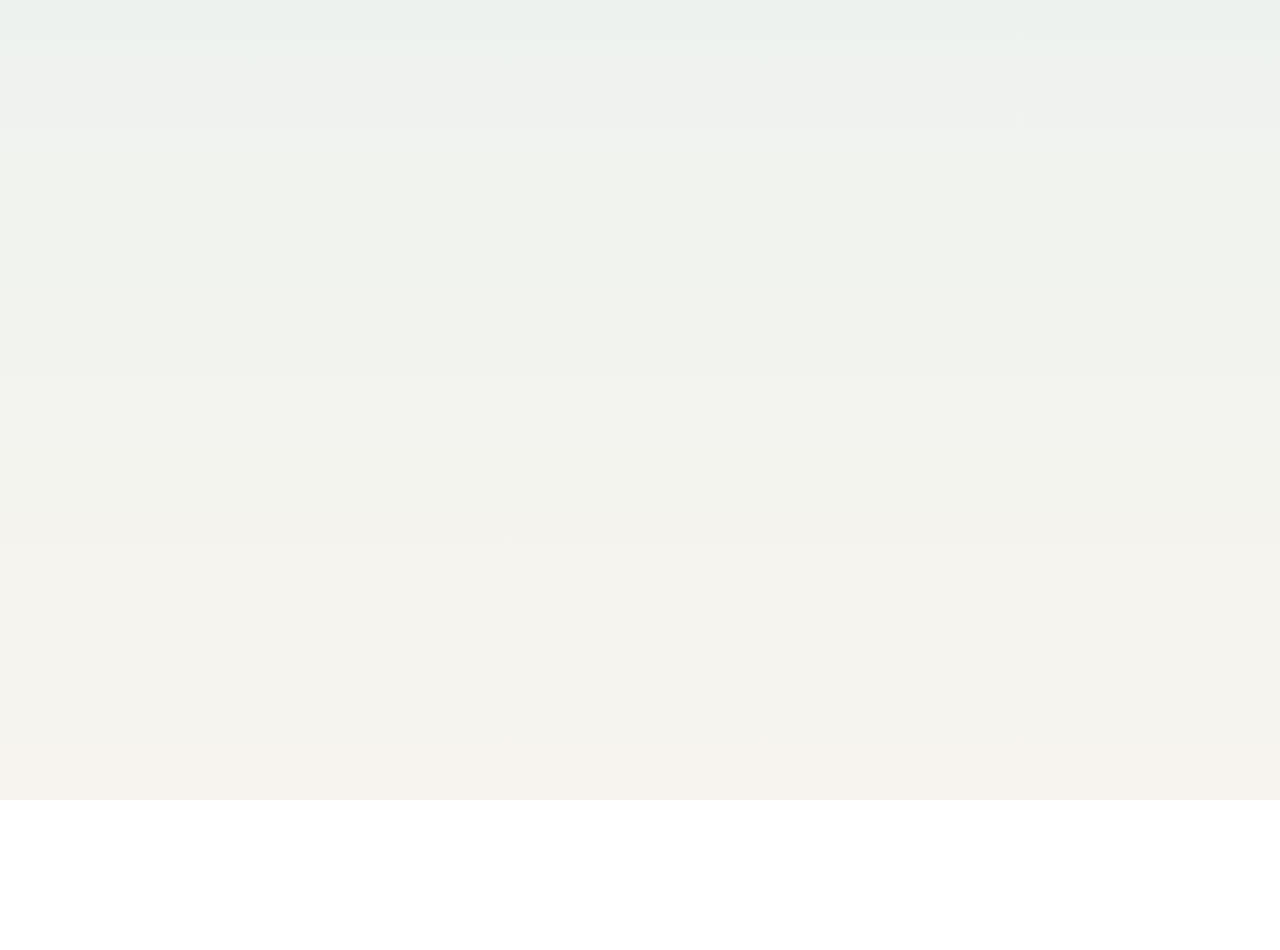
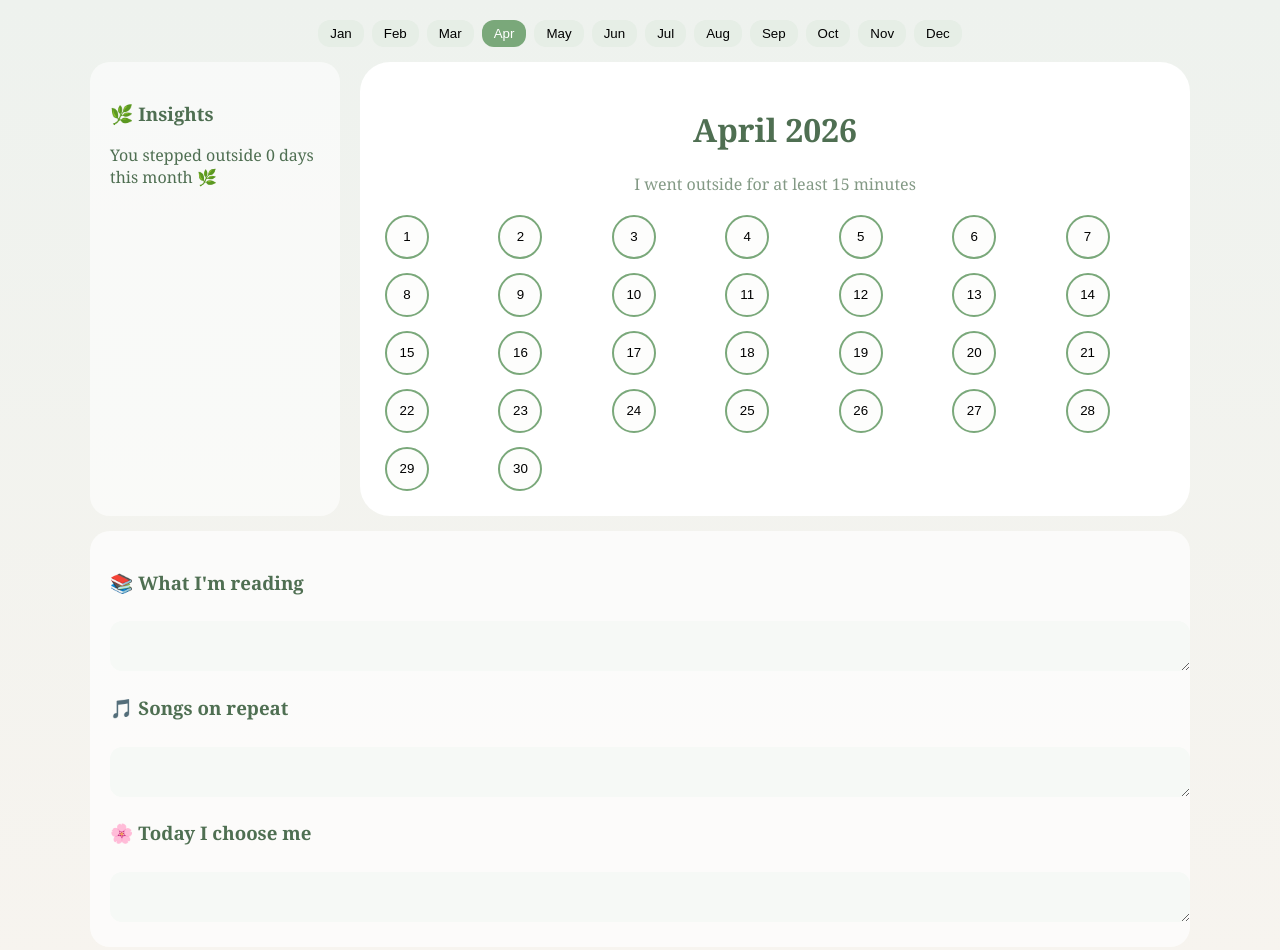
Before and after one commit to allysonschmidt24-alt/self-care.html, a plain HTML site: page index.html in a window 1280 px wide. Before the commit the page ends 800 px from the top, so only its background shows below. Drawn offline with Linux system fonts and the light colour scheme.

Commit message:
Update index.html

```diff
--- a/index.html
+++ b/index.html
@@ -1,3 +1,9 @@
+<!DOCTYPE html>
+<html>
+<head>
+<meta name="viewport" content="width=device-width, initial-scale=1.0">
+<title>Outside Time 🌿</title>
+
 <style>
 body {
   margin: 0;
@@ -11,6 +17,32 @@ body {
   max-width: 1100px;
   margin: auto;
   padding: 20px;
+}
+
+/* tabs */
+.tabs {
+  display: flex;
+  flex-wrap: wrap;
+  gap: 8px;
+  justify-content: center;
+  margin-bottom: 15px;
+}
+
+.tab {
+  padding: 6px 12px;
+  border-radius: 12px;
+  border: none;
+  background: #e6eee6;
+  cursor: pointer;
+}
+
+.tab.active {
+  background: #7aa87a;
+  color: white;
+}
+
+/* main layout */
+.main {
   display: grid;
   grid-template-columns: 250px 1fr;
   gap: 20px;
@@ -19,48 +51,23 @@ body {
 /* side panel */
 .side {
   background: rgba(255,255,255,0.6);
-  backdrop-filter: blur(10px);
   border-radius: 20px;
   padding: 20px;
-  box-shadow: 0 10px 25px rgba(0,0,0,0.05);
 }
 
-/* main card */
+/* card */
 .card {
-  background: #ffffff;
+  background: white;
   border-radius: 30px;
   padding: 25px;
-  position: relative;
-  overflow: hidden;
-  box-shadow: 0 15px 40px rgba(0,0,0,0.08);
 }
 
-/* cozy window effect */
-.card::before {
-  content: "";
-  position: absolute;
-  top: 20px;
-  left: 50%;
-  transform: translateX(-50%);
-  width: 70%;
-  height: 120px;
-  background: radial-gradient(circle at center, #e8f0ea, transparent);
-  border-radius: 20px;
-  opacity: 0.6;
+h1 {
+  text-align: center;
 }
 
-/* title */
-h1 {
-  text-align: center;
-  letter-spacing: 3px;
-  font-size: 28px;
-  margin-bottom: 10px;
-}
-
-/* subtitle */
 .subtitle {
   text-align: center;
-  font-size: 14px;
   opacity: 0.7;
 }
 
@@ -72,7 +79,6 @@ h1 {
   margin-top: 20px;
 }
 
-/* circles */
 .day {
   width: 44px;
   height: 44px;
@@ -80,64 +86,21 @@ h1 {
   border: 2px solid #7aa87a;
   background: #fdfdfc;
   cursor: pointer;
-  transition: all 0.25s ease;
-  position: relative;
 }
 
-/* hover softness */
-.day:hover {
-  transform: scale(1.08);
-  box-shadow: 0 4px 12px rgba(122,168,122,0.2);
-}
-
-/* checked state */
 .day.checked {
   background: #7aa87a;
-  transform: scale(1.12);
-  box-shadow: 0 0 20px rgba(122,168,122,0.5);
-}
-
-/* glow */
-.day.checked::before {
-  content: "";
-  position: absolute;
-  inset: -6px;
-  border-radius: 50%;
-  background: radial-gradient(circle, rgba(122,168,122,0.3), transparent);
-  animation: glow 0.6s ease;
-}
-
-@keyframes glow {
-  from { opacity: 0; }
-  to { opacity: 1; }
-}
-
-/* sparkle particles */
-.sparkle {
-  position: absolute;
-  width: 6px;
-  height: 6px;
-  background: #dfe9df;
-  border-radius: 50%;
-  animation: float 6s infinite;
-}
-
-@keyframes float {
-  0% { transform: translateY(0); opacity:0; }
-  50% { opacity:1; }
-  100% { transform: translateY(-80px); opacity:0; }
+  color: white;
 }
 
 /* notes */
 .notes {
-  grid-column: span 2;
+  margin-top: 15px;
   background: rgba(255,255,255,0.7);
   border-radius: 20px;
   padding: 20px;
-  margin-top: 15px;
 }
 
-/* text areas */
 textarea {
   width: 100%;
   border-radius: 12px;
@@ -146,10 +109,132 @@ textarea {
   margin-top: 8px;
   background: #f6f9f6;
 }
+</style>
+</head>
 
-/* soft divider */
-.section-title {
-  margin-top: 15px;
-  font-weight: bold;
+<body>
+
+<div class="container">
+
+<!-- MONTH TABS -->
+<div class="tabs" id="tabs"></div>
+
+<div class="main">
+
+<!-- INSIGHTS -->
+<div class="side">
+  <h3>🌿 Insights</h3>
+  <p id="insight"></p>
+</div>
+
+<!-- MAIN CARD -->
+<div class="card">
+  <h1 id="monthTitle"></h1>
+  <p class="subtitle">I went outside for at least 15 minutes</p>
+  <div class="grid" id="grid"></div>
+</div>
+
+</div>
+
+<!-- NOTES -->
+<div class="notes">
+  <h3>📚 What I'm reading</h3>
+  <textarea id="reading"></textarea>
+
+  <h3>🎵 Songs on repeat</h3>
+  <textarea id="songs"></textarea>
+
+  <h3>🌸 Today I choose me</h3>
+  <textarea id="habits"></textarea>
+</div>
+
+</div>
+
+<script>
+const months = [
+  {name:"January", days:31},
+  {name:"February", days:28},
+  {name:"March", days:31},
+  {name:"April", days:30},
+  {name:"May", days:31},
+  {name:"June", days:30},
+  {name:"July", days:31},
+  {name:"August", days:31},
+  {name:"September", days:30},
+  {name:"October", days:31},
+  {name:"November", days:30},
+  {name:"December", days:31}
+];
+
+let currentMonth = new Date().getMonth();
+
+const tabs = document.getElementById("tabs");
+const grid = document.getElementById("grid");
+
+months.forEach((m, i) => {
+  let btn = document.createElement("button");
+  btn.innerText = m.name.slice(0,3);
+  btn.className = "tab";
+  btn.onclick = () => {
+    currentMonth = i;
+    render();
+  };
+  tabs.appendChild(btn);
+});
+
+function render() {
+  grid.innerHTML = "";
+
+  document.getElementById("monthTitle").innerText =
+    months[currentMonth].name + " 2026";
+
+  document.querySelectorAll(".tab").forEach((t,i)=>{
+    t.classList.toggle("active", i === currentMonth);
+  });
+
+  for (let i = 1; i <= months[currentMonth].days; i++) {
+    let btn = document.createElement("button");
+    btn.className = "day";
+    btn.innerText = i;
+
+    let key = currentMonth + "-" + i;
+
+    if (localStorage.getItem(key) === "true") {
+      btn.classList.add("checked");
+    }
+
+    btn.onclick = () => {
+      btn.classList.toggle("checked");
+      localStorage.setItem(key, btn.classList.contains("checked"));
+      updateInsight();
+    };
+
+    grid.appendChild(btn);
+  }
+
+  updateInsight();
 }
-</style>
+
+function updateInsight() {
+  let count = 0;
+  let total = months[currentMonth].days;
+
+  for (let i = 1; i <= total; i++) {
+    if (localStorage.getItem(currentMonth + "-" + i) === "true") count++;
+  }
+
+  document.getElementById("insight").innerText =
+    "You stepped outside " + count + " days this month 🌿";
+}
+
+["reading","songs","habits"].forEach(id=>{
+  let el = document.getElementById(id);
+  el.value = localStorage.getItem(id) || "";
+  el.oninput = () => localStorage.setItem(id, el.value);
+});
+
+render();
+</script>
+
+</body>
+</html>
```
